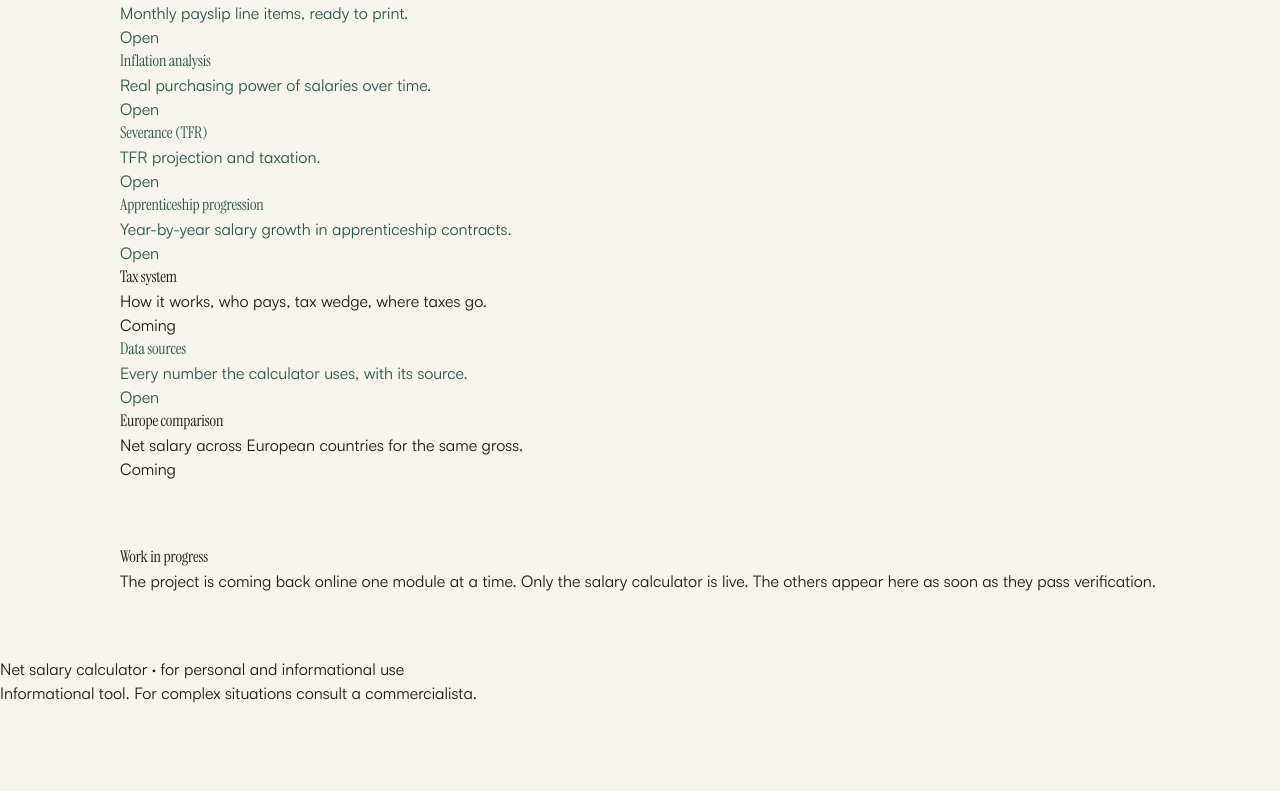
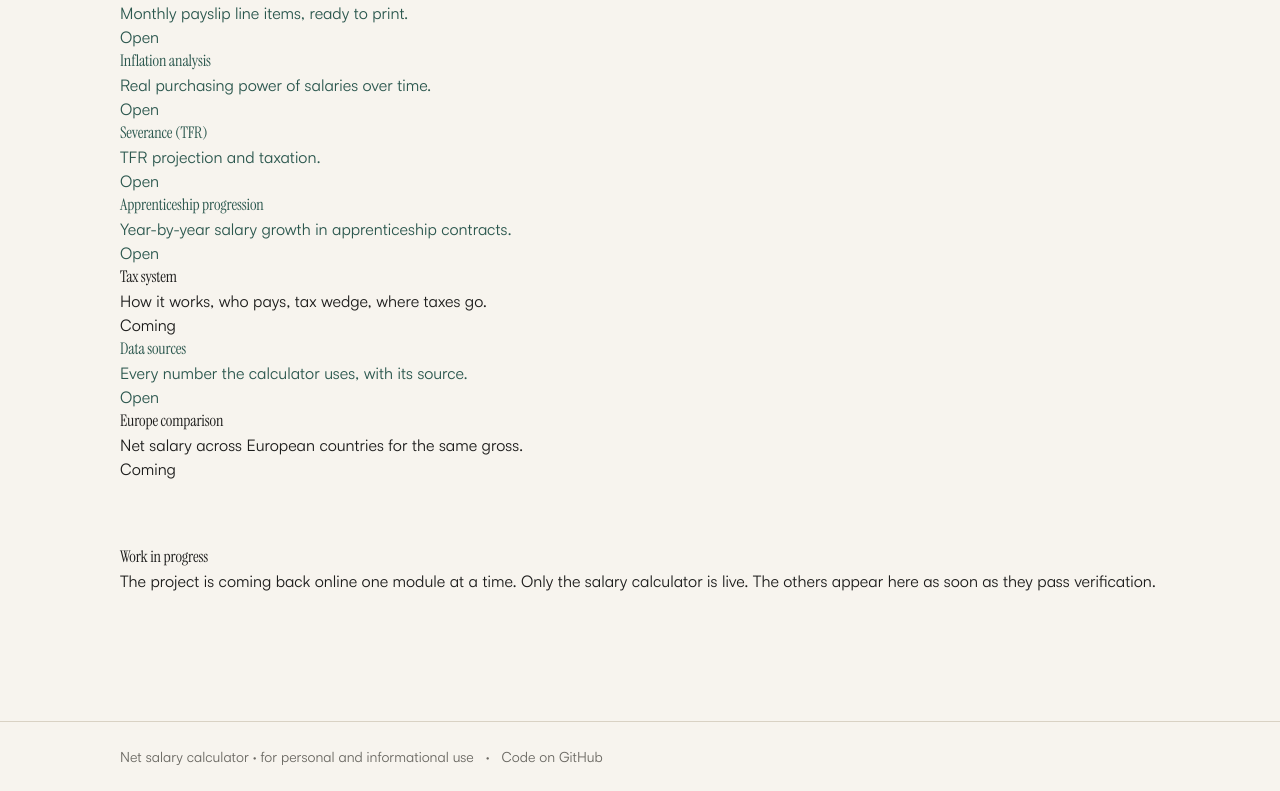
Before and after one commit to stefanovalloncini/quanto-guadagno, a React (Vite) app: page / in a window 1280 px wide. Shown: the part 661-1452 px from the top of the page. Before the commit the page ends 1366 px from the top, so only its background shows below. Built offline with nearby package versions, Linux system fonts and the light colour scheme.

Commit message:
refactor(shell): minimal AppFooter

```diff
--- a/src/ui/shared/AppFooter.tsx
+++ b/src/ui/shared/AppFooter.tsx
@@ -2,14 +2,19 @@ import { FormattedMessage } from "react-intl";
 
 export function AppFooter() {
   return (
-    <footer className="qg-app-footer">
-      <div className="qg-app-footer__inner">
-        <p className="qg-app-footer__attribution">
+    <footer className="qg-footer">
+      <div className="qg-footer__inner">
+        <span className="qg-footer__copy">
           <FormattedMessage id="footer.attribution" />
-        </p>
-        <p className="qg-app-footer__disclaimer">
-          <FormattedMessage id="footer.disclaimer" />
-        </p>
+        </span>
+        <span aria-hidden="true">·</span>
+        <a
+          className="qg-footer__link"
+          href="https://github.com/stefanovalloncini/quanto-guadagno"
+          rel="noreferrer"
+        >
+          <FormattedMessage id="footer.repo" />
+        </a>
       </div>
     </footer>
   );
```
